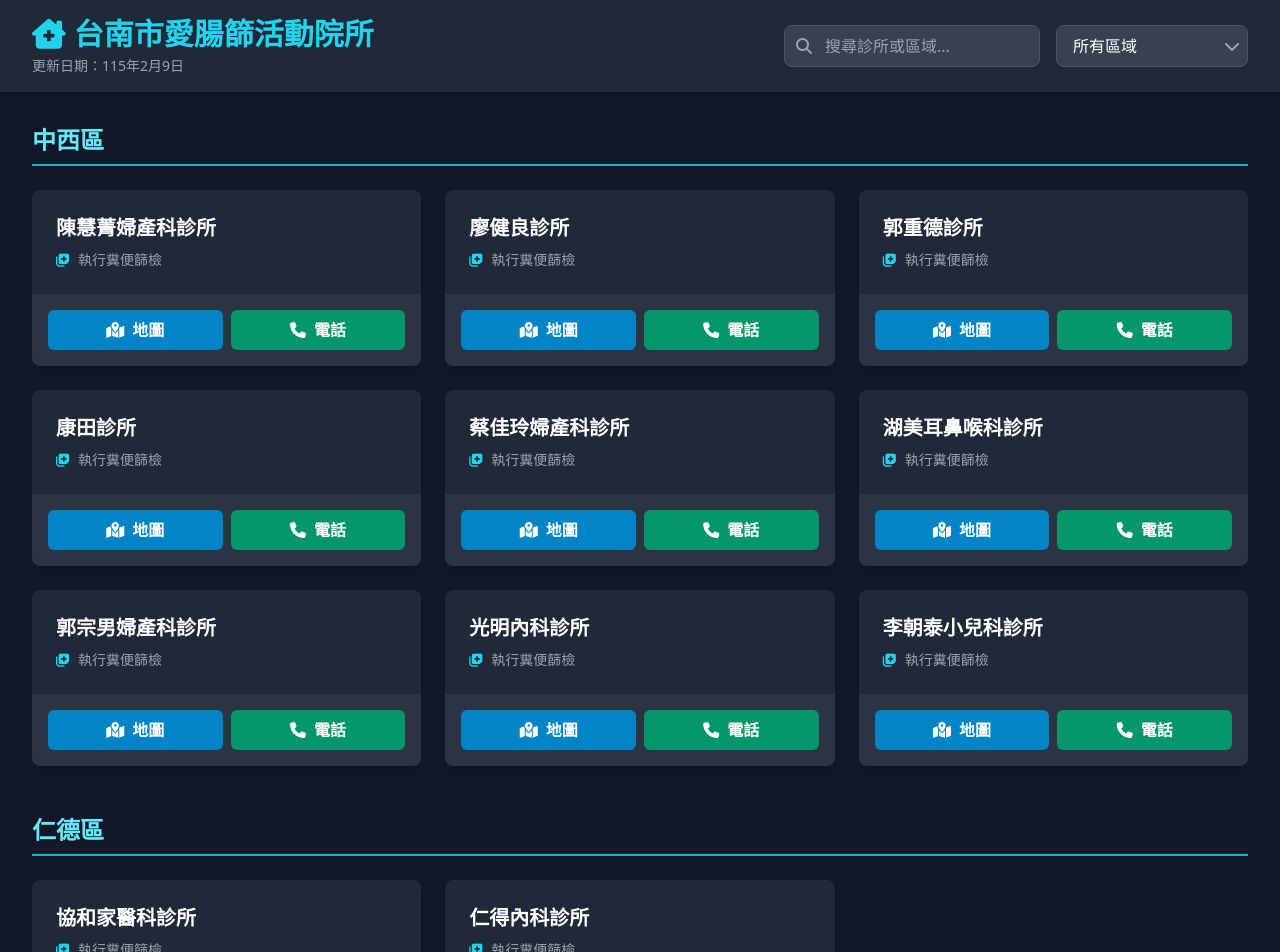
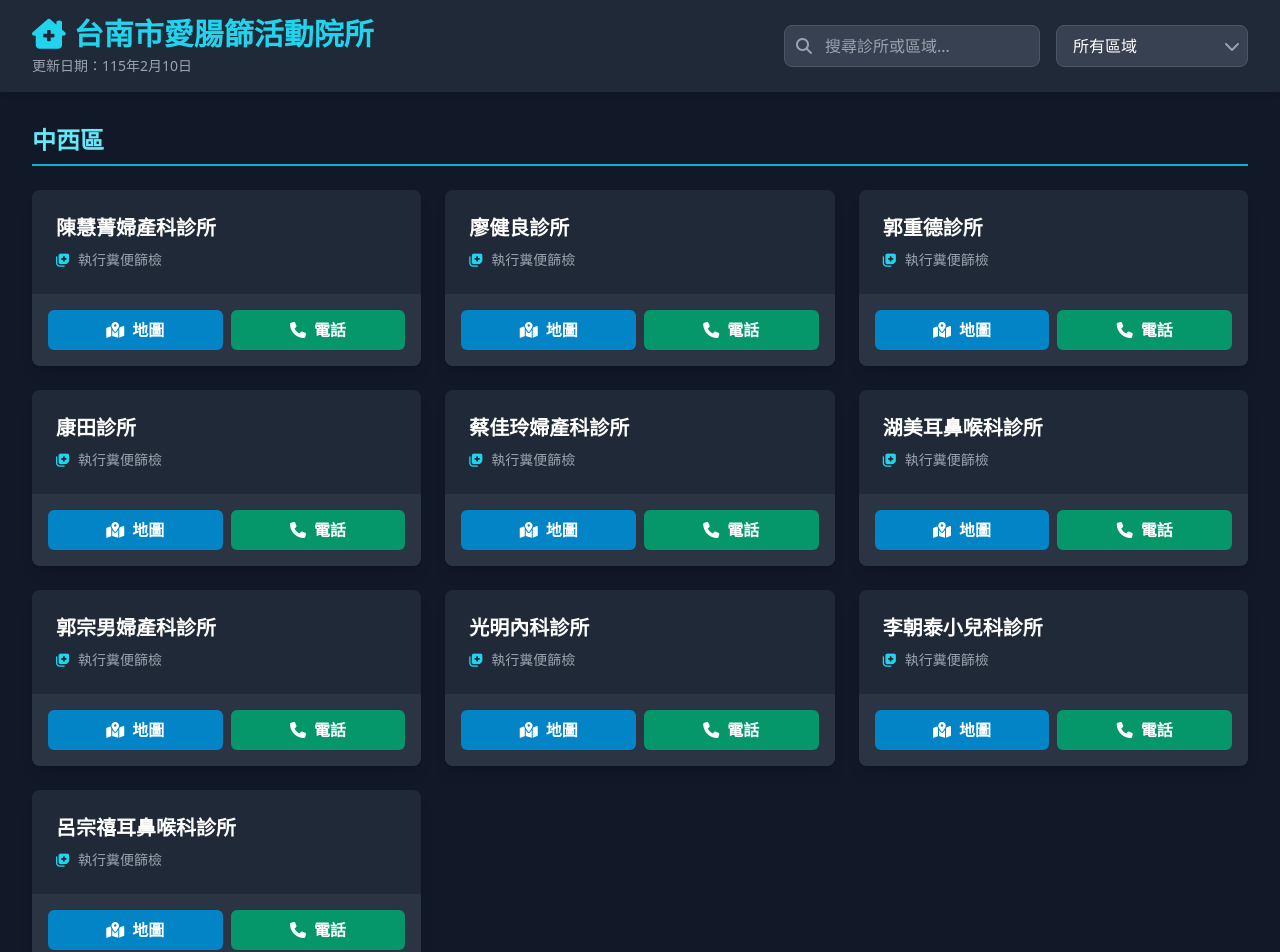
Before and after one commit to s97213a/2026.02.04-ai, a React (Vite) app in the folder ai/: page / in a window 1280 px wide. Shown: the top 952 px of the page. Built offline with nearby package versions, Linux system fonts and the light colour scheme.

Commit message:
Add files via upload

```diff
--- a/ai/App.tsx
+++ b/ai/App.tsx
@@ -46,7 +46,7 @@ const App: React.FC = () => {
               <h1 className="text-2xl md:text-3xl font-bold text-cyan-400 whitespace-nowrap">
                 <i className="fas fa-clinic-medical mr-2"></i>台南市愛腸篩活動院所
               </h1>
-              <p className="text-sm text-gray-400 mt-1">更新日期：115年2月9日</p>
+              <p className="text-sm text-gray-400 mt-1">更新日期：115年2月10日</p>
             </div>
             <div className="flex flex-col sm:flex-row items-center gap-4 w-full sm:w-auto">
               <div className="relative w-full sm:w-auto">
--- a/ai/constants.ts
+++ b/ai/constants.ts
@@ -121,4 +121,8 @@ export const clinicData: Clinic[] = [
   { name: '王俊富耳鼻喉科診所', district: '北區', services: '執行糞便篩檢' },
   { name: '康麟診所', district: '永康區', services: '執行糞便篩檢' },
   { name: '李朝泰小兒科診所', district: '中西區', services: '執行糞便篩檢' },
+  { name: '永佳診所', district: '永康區', services: '執行糞便篩檢' },
+  { name: '劉琳榕小兒科診所', district: '新化區', services: '執行糞便篩檢' },
+  { name: '佑生婦產科診所', district: '新營區', services: '執行糞便篩檢' },
+  { name: '呂宗禧耳鼻喉科診所', district: '中西區', services: '執行糞便篩檢' },
 ];
```
